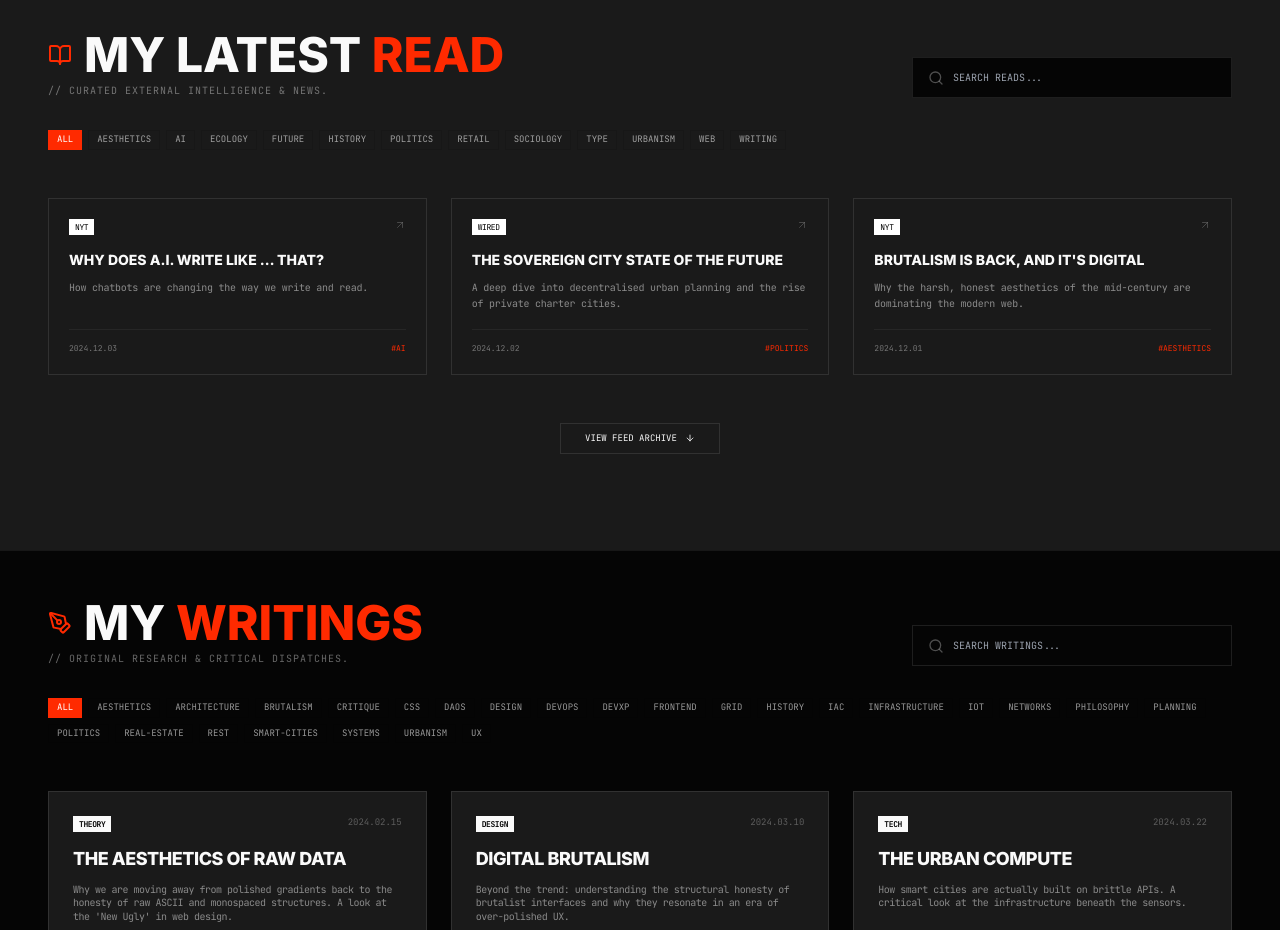
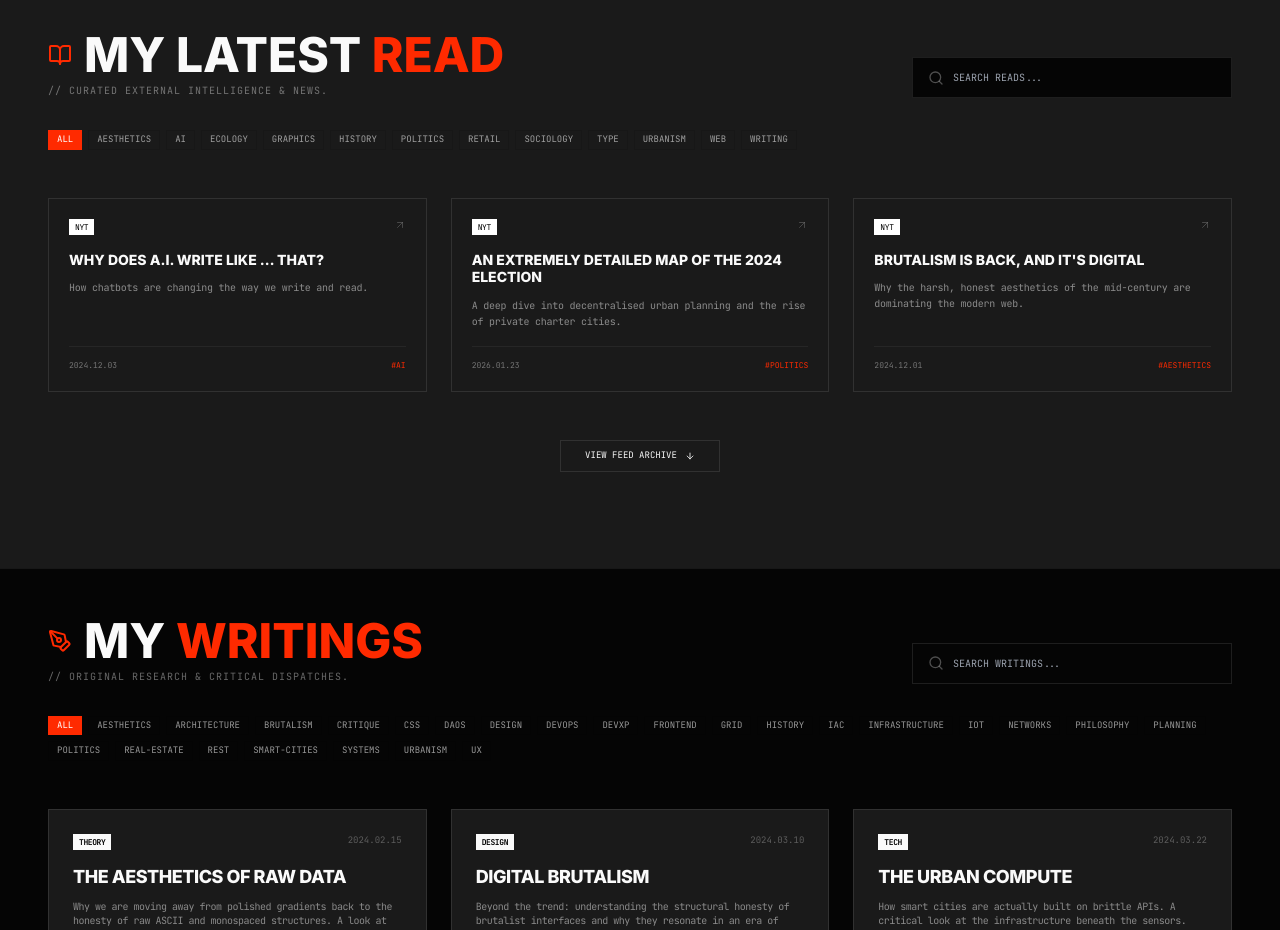
Before and after one commit to apilkc/everythingisurban, a React (Vite) app: page / in a window 1280 px wide. Shown: the part 1080-2010 px from the top of the page. Built offline with nearby package versions, Linux system fonts and the light colour scheme.

Commit message:
Update read-02 entry with new details

```diff
--- a/data/reads/index.ts
+++ b/data/reads/index.ts
@@ -13,12 +13,12 @@ export const latestReads: UpdateCardProps[] = [
   },
   {
     id: "read-02",
-    category: "WIRED",
-    title: "The Sovereign City State of the Future",
-    date: "2024.12.02",
+    category: "NYT",
+    title: "An Extremely Detailed Map of the 2024 Election",
+    date: "2026.01.23",
     description: "A deep dive into decentralised urban planning and the rise of private charter cities.",
-    link: "https://www.wired.com",
-    tags: ["POLITICS", "FUTURE"]
+    link: "https://www.nytimes.com/interactive/2025/us/elections/2024-election-map-precinct-results.html?unlocked_article_code=1.IlA.AeoL.ptQQN7koDwq-&smid=url-share",
+    tags: ["POLITICS", "GRAPHICS"]
   },
   {
     id: "read-03",
```
